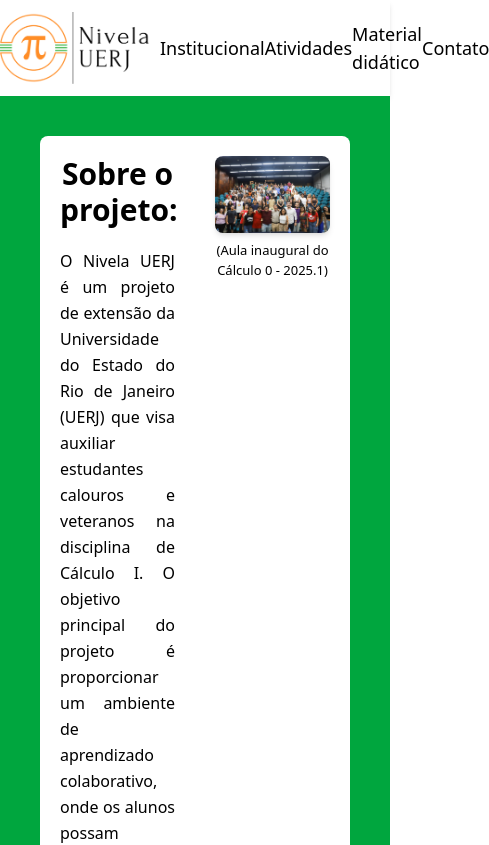
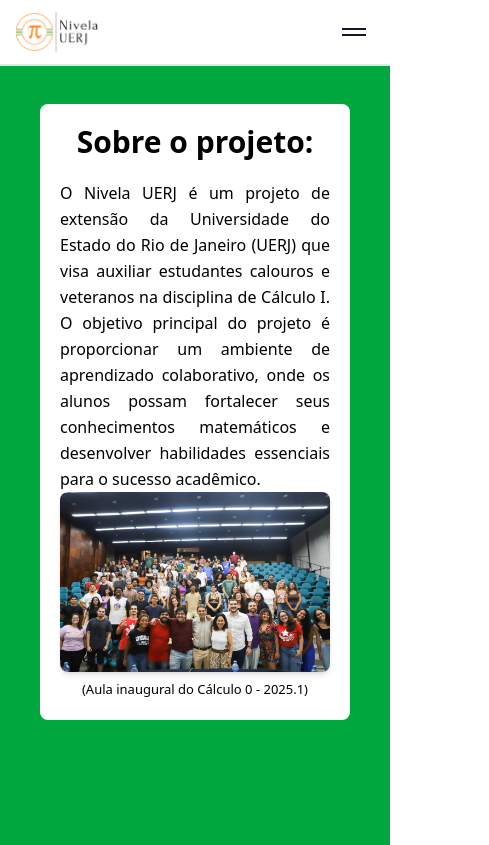
Before and after one commit to cirnegiovane/site_nivela, a React (Vite) app: page / in a window 390 px wide. Shown: the top 845 px of the page, 489 px wide, since content can reach past the window. Built offline with nearby package versions, Linux system fonts and the light colour scheme.

Commit message:
ajuste navbar mobile

```diff
--- a/src/App.jsx
+++ b/src/App.jsx
@@ -12,7 +12,7 @@ function App() {
   return (
     <>
       <Navbar />
-      <main className="">
+      <main className="pt-16">
         <Routes>
           <Route path="/" element={<Home />} />
           <Route path="/institucional" element={<Institucional />} />
--- a/src/components/Navbar.jsx
+++ b/src/components/Navbar.jsx
@@ -1,45 +1,101 @@
-import { Link } from "react-router-dom";
+import { useEffect, useState } from "react";
+import { Link, NavLink, useLocation } from "react-router-dom";
+
+const links = [
+  { to: "/institucional", label: "Institucional" },
+  { to: "/atividades", label: "Atividades" },
+  { to: "/material", label: "Material didático" },
+  { to: "/contato", label: "Contato" },
+];
 
 function Navbar() {
+  const [open, setOpen] = useState(false);
+  const location = useLocation();
+
+  useEffect(() => setOpen(false), [location.pathname]);
+  useEffect(() => {
+    const onKey = (e) => e.key === "Escape" && setOpen(false);
+    window.addEventListener("keydown", onKey);
+    return () => window.removeEventListener("keydown", onKey);
+  }, []);
+
+  const baseLink =
+    "block px-3 py-2 text-gray-800 hover:text-blue-600 transition-colors";
+  const activeLink = "text-blue-600 font-semibold";
+
   return (
     <>
-      <nav className="bg-white shadow-md min-w-auto">
-        <ul className="flex justify-evenly text-lg items-center py-3 px-auto">
-          <li className="">
-            <Link to="/" className="text-black hover:text-blue-600">
+      <nav className="fixed top-0 inset-x-0 z-50 bg-white/90 backdrop-blur border-b border-gray-200">
+        <div className="mx-auto max-w-7xl h-16 px-4 sm:px-6 lg:px-8 flex items-center justify-between">
+          <Link to="/" className="flex items-center gap-2">
             <img
               src="/images/logo_completa_s_fundo.png"
-                alt="Logo Nivela UERJ"
-                className="my-auto mx-auto max-h-20 max-w-40 object-contain" // ajusta a altura da logo
+              alt="Nivela UERJ"
+              className="h-10 w-auto object-contain"
             />
           </Link>
+
+          <ul className="hidden md:flex items-center gap-8">
+            {links.map((l) => (
+              <li key={l.to}>
+                <NavLink
+                  to={l.to}
+                  className={({ isActive }) =>
+                    isActive ? `${baseLink} ${activeLink}` : baseLink
+                  }
+                >
+                  {l.label}
+                </NavLink>
               </li>
-          <li className="text-black text-1xl  font-">
-            <Link
-              to="/institucional"
-              className="text-black hover:text-blue-600"
+            ))}
+          </ul>
+
+          <button
+            type="button"
+            aria-label="Abrir menu"
+            aria-controls="mobile-menu"
+            aria-expanded={open}
+            onClick={() => setOpen((v) => !v)}
+            className="md:hidden flex flex-col items-center justify-center rounded-md p-2 hover:bg-gray-100 focus:outline-none focus:ring-2 focus:ring-blue-500"
           >
-              Institucional
-            </Link>
+            <span className="block h-0.5 w-6 bg-gray-900" />
+            <span className="block h-0.5 w-6 bg-gray-900 mt-1" />
+          </button>
+        </div>
+
+        <div
+          id="mobile-menu"
+          className={`md:hidden border-t border-gray-200 bg-white/95 backdrop-blur transition-[max-height] duration-300 overflow-hidden ${
+            open ? "max-h-96" : "max-h-0"
+          }`}
+        >
+          <ul className="px-4 py-3 space-y-1">
+            {links.map((l) => (
+              <li key={l.to}>
+                <NavLink
+                  to={l.to}
+                  className={({ isActive }) =>
+                    isActive
+                      ? `${baseLink} ${activeLink} rounded-md`
+                      : `${baseLink} rounded-md`
+                  }
+                >
+                  {l.label}
+                </NavLink>
               </li>
-          <li className="text-black text-1xl ">
-            <Link to="/atividades" className="text-black hover:text-blue-600">
-              Atividades
-            </Link>
-          </li>
-          <li className="text-black text-1xl ">
-            <Link to="/material" className="text-black hover:text-blue-600">
-              Material didático
-            </Link>
-          </li>
-          <li className="text-black text-1xl ">
-            <Link to="/contato" className="text-black hover:text-blue-600">
-              Contato
-            </Link>
-          </li>
+            ))}
           </ul>
+        </div>
       </nav>
+
+      {open && (
+        <div
+          onClick={() => setOpen(false)}
+          className="fixed inset-0 z-40 bg-black/20 md:hidden"
+        />
+      )}
     </>
   );
 }
+
 export default Navbar;
--- /dev/null
+++ b/src/components/Navbar_antigo.jsx
@@ -0,0 +1,45 @@
+import { Link } from "react-router-dom";
+
+function Navbar_antigo() {
+  return (
+    <>
+      <nav className="bg-white shadow-md min-w-auto">
+        <ul className="flex justify-evenly text-lg items-center py-3 px-auto">
+          <li className="">
+            <Link to="/" className="text-black hover:text-blue-600">
+              <img
+                src="/images/logo_completa_s_fundo.png"
+                alt="Logo Nivela UERJ"
+                className="my-auto mx-auto max-h-20 max-w-40 object-contain" // ajusta a altura da logo
+              />
+            </Link>
+          </li>
+          <li className="text-black text-1xl  font-">
+            <Link
+              to="/institucional"
+              className="text-black hover:text-blue-600"
+            >
+              Institucional
+            </Link>
+          </li>
+          <li className="text-black text-1xl ">
+            <Link to="/atividades" className="text-black hover:text-blue-600">
+              Atividades
+            </Link>
+          </li>
+          <li className="text-black text-1xl ">
+            <Link to="/material" className="text-black hover:text-blue-600">
+              Material didático
+            </Link>
+          </li>
+          <li className="text-black text-1xl ">
+            <Link to="/contato" className="text-black hover:text-blue-600">
+              Contato
+            </Link>
+          </li>
+        </ul>
+      </nav>
+    </>
+  );
+}
+export default Navbar_antigo;
--- a/src/components/Sobre.jsx
+++ b/src/components/Sobre.jsx
@@ -2,13 +2,13 @@ function Sobre() {
   return (
     <>
       <div className="bg-green-600 min-h-screen py-10 px-10">
-        <div className="bg-white px-5 py-5 rounded-lg flex">
+        <div className="bg-white px-5 py-5 rounded-lg flex flex-col md:flex-row">
           {/* lado esquerdo */}
-          <div className="w-1/2 pr-5">
+          <div className="md:w-1/2 md:pr-5">
             <p className="text-black text-3xl text-center font-bold">
               Sobre o projeto:
             </p>
-            <p className="text-black text-justify mt-5 text-base leading-relaxed">
+            <p className="text-black mt-5 text-base leading-relaxed text-justify break-words">
               O Nivela UERJ é um projeto de extensão da Universidade do Estado
               do Rio de Janeiro (UERJ) que visa auxiliar estudantes calouros e
               veteranos na disciplina de Cálculo I. O objetivo principal do
@@ -19,7 +19,7 @@ function Sobre() {
           </div>
 
           {/* lado direito */}
-          <div className="w-1/2 pl-5 flex flex-col items-center">
+          <div className="md:w-1/2 md:pl-5 flex flex-col items-center">
             <img
               src="/images/img_geral.jpg"
               alt="foto da inauguração"
```
Lines whose indentation alone changed are shown as unchanged.
